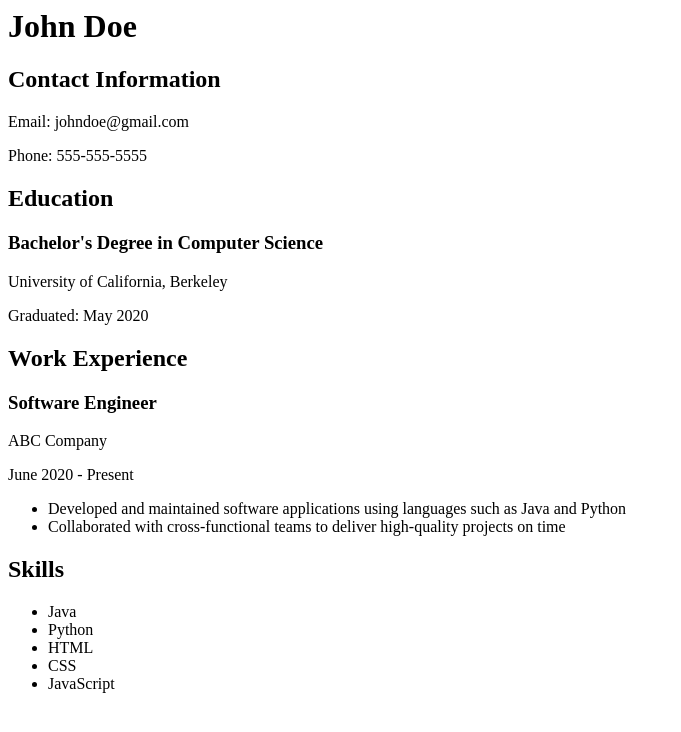
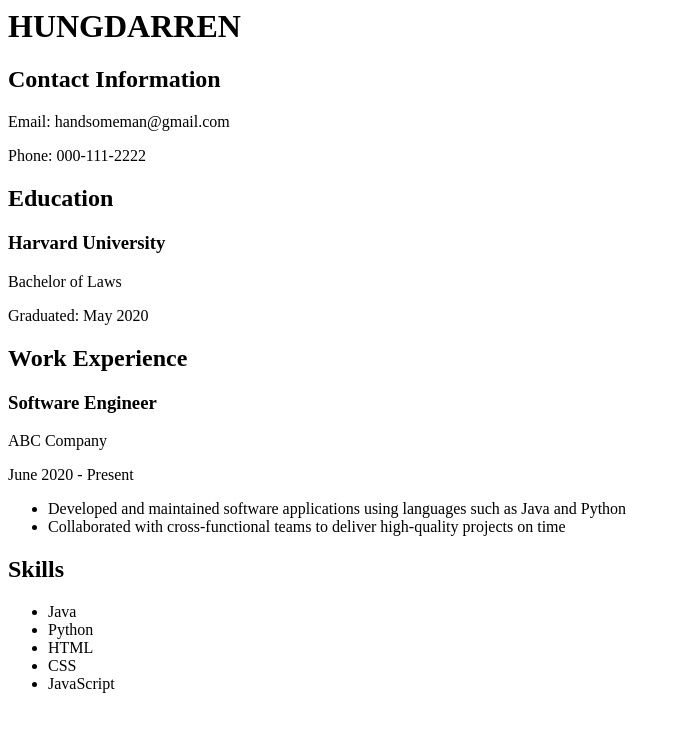
Before and after one commit to da931014/handsomeman, a plain HTML site: page index.html in a window 1280 px wide. Shown: the whole page, without its empty margins (0-681 px from the left). Drawn offline with Linux system fonts and the light colour scheme.

Commit message:
Update index.html

```diff
--- a/index.html
+++ b/index.html
@@ -3,13 +3,13 @@
     <title>CV</title>
   </head>
   <body>
-    <h1>John Doe</h1>
+    <h1>HUNGDARREN</h1>
     <h2>Contact Information</h2>
-    <p>Email: johndoe@gmail.com</p>
-    <p>Phone: 555-555-5555</p>
+    <p>Email: handsomeman@gmail.com</p>
+    <p>Phone: 000-111-2222</p>
     <h2>Education</h2>
-    <h3>Bachelor's Degree in Computer Science</h3>
-    <p>University of California, Berkeley</p>
+    <h3>Harvard University</h3>
+    <p>Bachelor of Laws</p>
     <p>Graduated: May 2020</p>
     <h2>Work Experience</h2>
     <h3>Software Engineer</h3>
```
